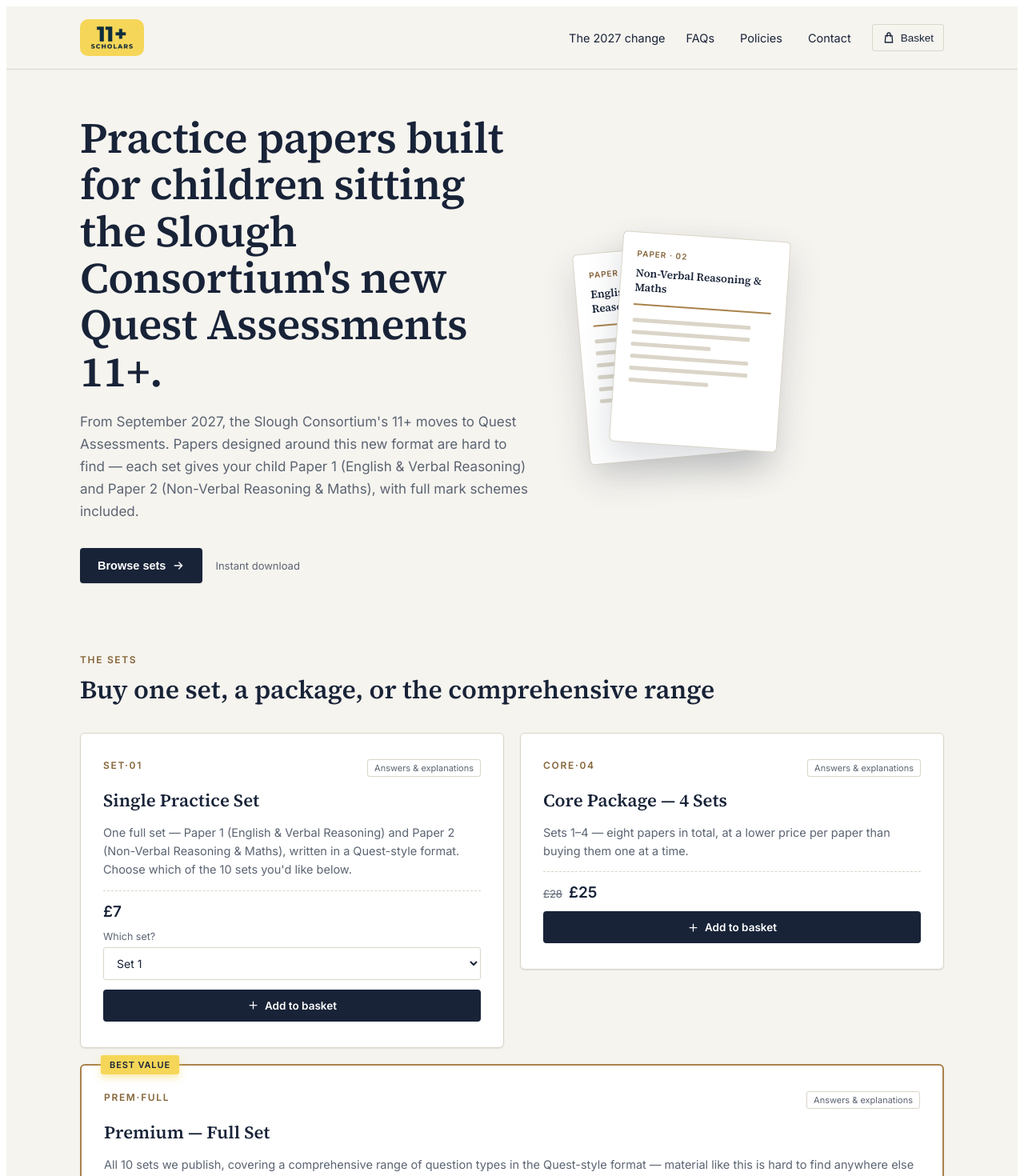
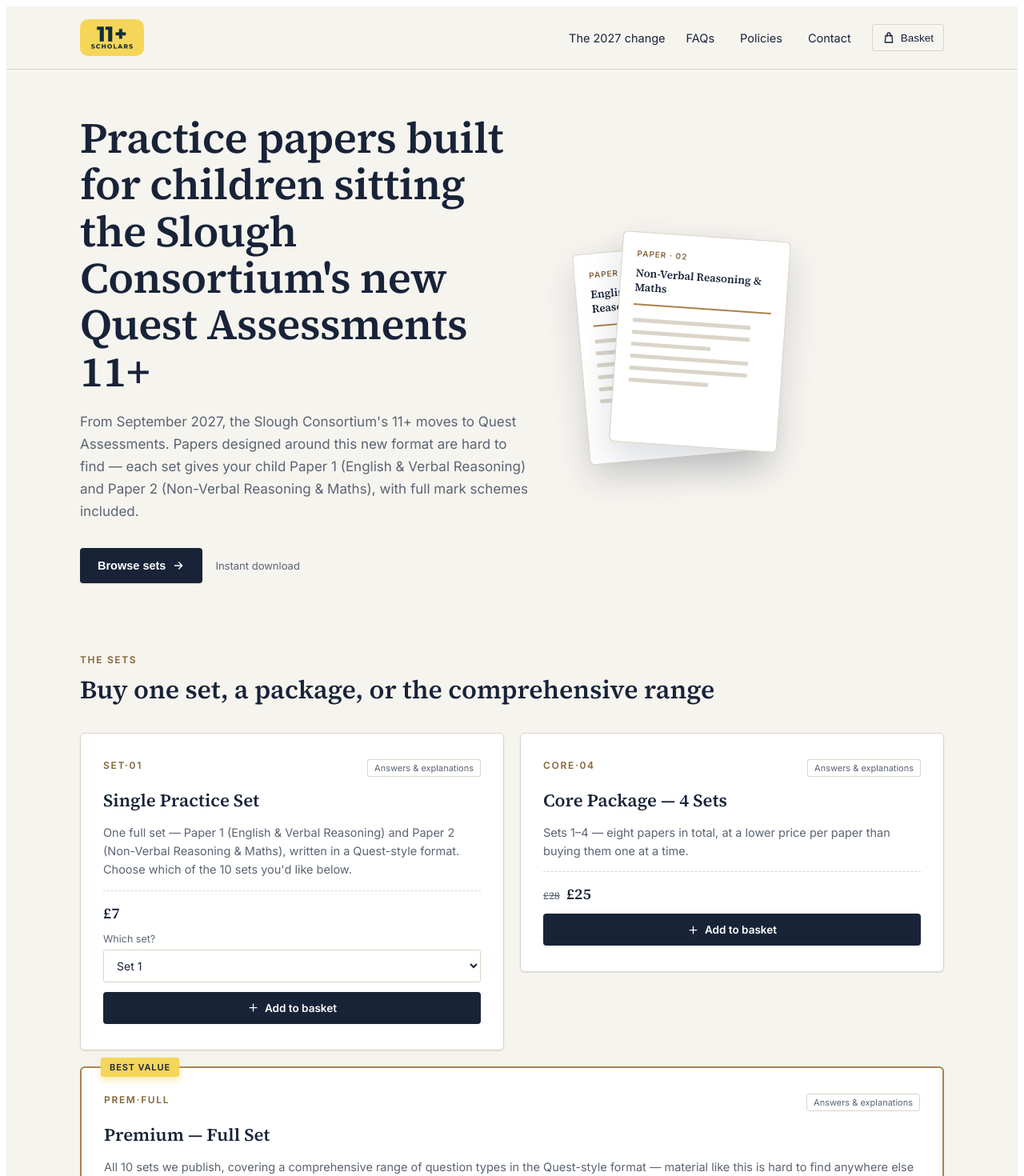
Before and after one commit to i4960550-sys/eleven-plus-site, a React (Vite) app: page / in a window 1280 px wide. Shown: the top 1470 px of the page at 80% size. Built offline with nearby package versions, Linux system fonts and the light colour scheme.

Commit message:
Fix pound sign styling, remove H1 full stop

```diff
--- a/src/App.jsx
+++ b/src/App.jsx
@@ -395,7 +395,7 @@
           {product.originalPrice && (
             <span
               style={{
-                fontFamily: "'Inter', sans-serif",
+                fontFamily: "'Source Serif 4', serif",
                 fontSize: 13,
                 color: TOKENS.inkSoft,
                 textDecoration: "line-through",
@@ -407,7 +407,7 @@
           )}
           <span
             style={{
-              fontFamily: "'Inter', sans-serif",
+              fontFamily: "'Source Serif 4', serif",
               fontSize: 19,
               fontWeight: 600,
               color: TOKENS.ink,
@@ -617,7 +617,7 @@
                 </div>
                 <div
                   style={{
-                    fontFamily: "'Inter', sans-serif",
+                    fontFamily: "'Source Serif 4', serif",
                     fontSize: 14,
                     color: TOKENS.ink,
                     whiteSpace: "nowrap",
@@ -633,7 +633,7 @@
         <div style={{ padding: "18px 22px", borderTop: `1px solid ${TOKENS.line}` }}>
           <div style={{ display: "flex", justifyContent: "space-between", marginBottom: 14, fontSize: 15 }}>
             <span style={{ color: TOKENS.inkSoft }}>Subtotal</span>
-            <span style={{ fontFamily: "'Inter', sans-serif", fontWeight: 600, color: TOKENS.ink }}>
+            <span style={{ fontFamily: "'Source Serif 4', serif", fontWeight: 600, color: TOKENS.ink }}>
               {money(subtotal)}
             </span>
           </div>
@@ -713,7 +713,7 @@
           <span>
             {it.title} {it.qty > 1 ? `× ${it.qty}` : ""}
           </span>
-          <span style={{ fontFamily: "'Inter', sans-serif" }}>{money(it.price * it.qty)}</span>
+          <span style={{ fontFamily: "'Source Serif 4', serif" }}>{money(it.price * it.qty)}</span>
         </div>
       ))}
       <div
@@ -729,7 +729,7 @@
         }}
       >
         <span>Total</span>
-        <span style={{ fontFamily: "'Inter', sans-serif" }}>{money(subtotal)}</span>
+        <span style={{ fontFamily: "'Source Serif 4', serif" }}>{money(subtotal)}</span>
       </div>
     </div>
   );
@@ -1134,7 +1134,7 @@
                     margin: "0 0 20px",
                   }}
                 >
-                  Practice papers built for children sitting the Slough Consortium's new Quest Assessments 11+.
+                  Practice papers built for children sitting the Slough Consortium's new Quest Assessments 11+
                 </h1>
                 <p style={{ fontSize: 17, lineHeight: 1.65, color: TOKENS.inkSoft, margin: "0 0 32px" }}>
                   From September 2027, the Slough Consortium's 11+ moves to Quest Assessments. Papers designed
```
